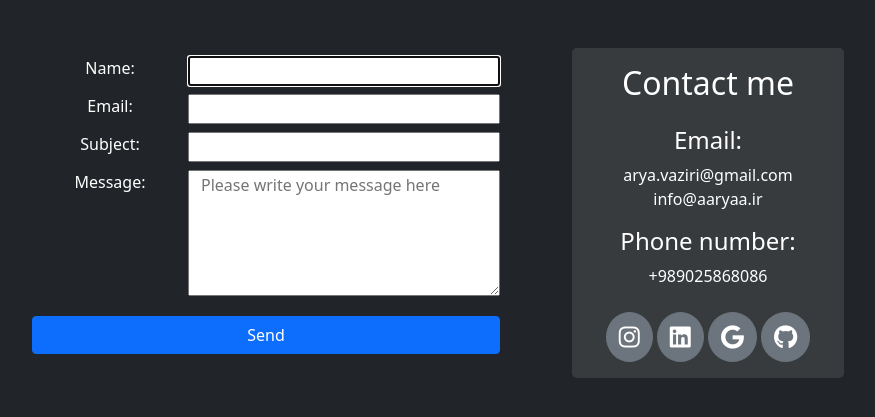
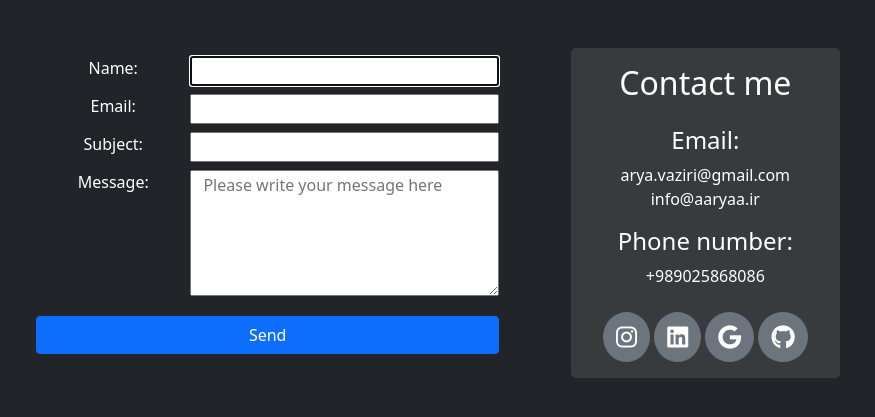
Before and after one commit to aryavaziri/PersonalWebsite, a PHP site: page /contact.php in a window 1280 px wide. Shown: the part 68-485 px from the top of the page, without its empty margins (204-1079 px from the left). Run offline with PHP 8.4, Linux system fonts and the light colour scheme; some libraries are stand-ins or nearby versions.

Commit message:
Contact page width

```diff
--- a/contact.php
+++ b/contact.php
@@ -45,7 +45,7 @@
         </header>
 
         <main>
-            <div class="container-fluid row w-75 mx-auto">
+            <div class="container-fluid row col-12 col-lg-9 mx-auto px-1">
                 <div class="col-12 p-0 col-lg-7">
                     <form class="mx-auto row p-1" action="" method="post" name="contactMe" onsubmit="return _myAuth()">
                         <label class="pt-1 col-4" for="name">Name:</label>
```
